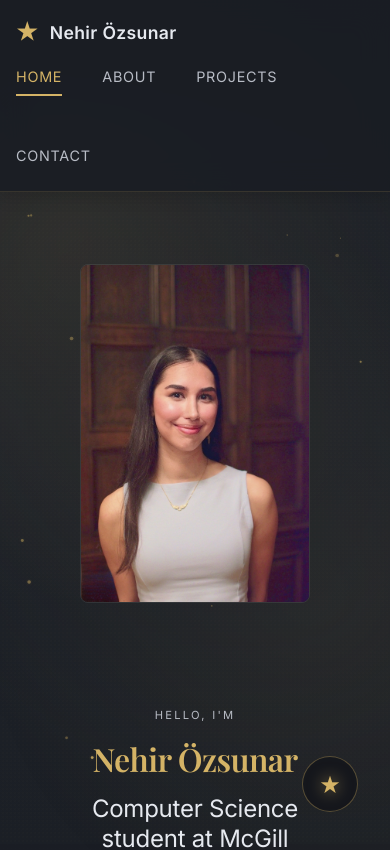
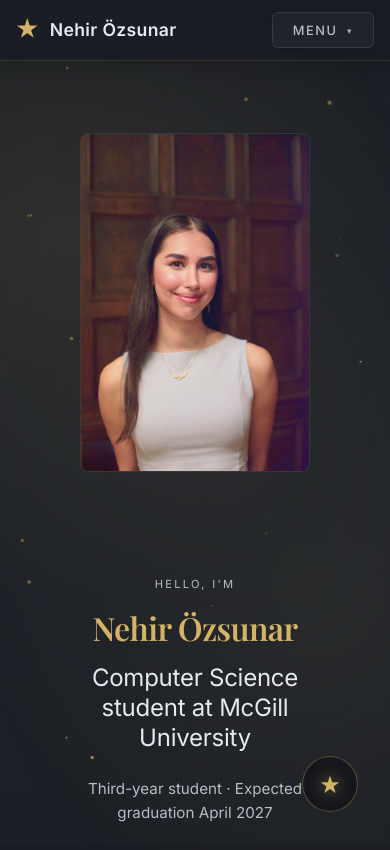
Before and after one commit to nehirozs/my-website, a React (Vite) app: page / in a window 390 px wide. Shown: the top 850 px of the page. Built offline with nearby package versions, Linux system fonts and the light colour scheme.

Commit message:
phone view fix

```diff
--- a/src/App.jsx
+++ b/src/App.jsx
@@ -1,5 +1,5 @@
 import { Link, Routes, Route, useLocation } from 'react-router-dom'
-import { useEffect, useState } from 'react'
+import { useEffect, useState, useRef } from 'react'
 import Home from './pages/Home'
 import About from './pages/About'
 import Projects from './pages/Projects'
@@ -7,9 +7,30 @@ import Contact from './pages/Contact'
 import ScrollToTop from './components/ScrollToTop'
 import Background from './components/Background'
 
+const navItems = [
+  { to: '/', label: 'Home' },
+  { to: '/about', label: 'About' },
+  { to: '/projects', label: 'Projects' },
+  { to: '/contact', label: 'Contact' },
+];
+
 export default function App() {
   const location = useLocation();
   const [isTransitioning, setIsTransitioning] = useState(false);
+  const [menuOpen, setMenuOpen] = useState(false);
+  const menuRef = useRef(null);
+
+  useEffect(() => {
+    function handleClickOutside(e) {
+      if (menuRef.current && !menuRef.current.contains(e.target)) {
+        setMenuOpen(false);
+      }
+    }
+    if (menuOpen) {
+      document.addEventListener('mousedown', handleClickOutside);
+      return () => document.removeEventListener('mousedown', handleClickOutside);
+    }
+  }, [menuOpen]);
 
   useEffect(() => {
     setIsTransitioning(true);
@@ -17,6 +38,10 @@ export default function App() {
       setIsTransitioning(false);
     }, 400);
     return () => clearTimeout(timer);
+  }, [location.pathname]);
+
+  useEffect(() => {
+    setMenuOpen(false);
   }, [location.pathname]);
 
   return (
@@ -29,47 +54,60 @@ export default function App() {
           <span style={styles.logoText}>Nehir Özsunar</span>
         </Link>
 
-        <div style={styles.navLinks}>
+        {/* Desktop: direct links */}
+        <div className="nav-links-desktop" style={styles.navLinksDesktop}>
+          {navItems.map(({ to, label }) => (
             <Link
-            to="/"
+              to={to}
               style={{
                 ...styles.navLink,
-              ...(location.pathname === '/' ? styles.navLinkActive : {})
+                ...(location.pathname === to ? styles.navLinkActive : {}),
               }}
               className="nav-link"
             >
-            Home
+              {label}
             </Link>
+          ))}
+        </div>
+
+        {/* Mobile: menu tab + dropdown */}
+        <div className="nav-menu-mobile" style={styles.menuWrapper} ref={menuRef}>
+          <button
+            type="button"
+            className={`menu-tab-btn ${menuOpen ? 'menu-tab-open' : ''}`}
+            style={{
+              ...styles.menuTab,
+              ...(menuOpen ? styles.menuTabActive : {}),
+            }}
+            onClick={() => setMenuOpen((prev) => !prev)}
+            aria-expanded={menuOpen}
+            aria-haspopup="true"
+            aria-label="Toggle menu"
+          >
+            <span style={styles.menuTabLabel}>Menu</span>
+            <span style={{ ...styles.menuArrow, transform: menuOpen ? 'rotate(180deg)' : 'rotate(0deg)' }} aria-hidden>▾</span>
+          </button>
+
+          {menuOpen && (
+            <div style={styles.dropdown} className="nav-dropdown">
+              {navItems.map(({ to, label }, i) => (
                 <Link
-            to="/about"
+                  key={to}
+                  to={to}
                   style={{
-              ...styles.navLink,
-              ...(location.pathname === '/about' ? styles.navLinkActive : {})
+                    ...styles.dropdownLink,
+                    ...(location.pathname === to ? styles.dropdownLinkActive : {}),
+                    animationDelay: `${i * 40}ms`,
                   }}
-            className="nav-link"
+                  className={`nav-dropdown-link ${location.pathname === to ? 'nav-dropdown-link-active' : ''}`}
+                  onClick={() => setMenuOpen(false)}
                 >
-            About
+                  {location.pathname === to && <span className="nav-dropdown-dot" />}
+                  {label}
                 </Link>
-          <Link
-            to="/projects"
-            style={{
-              ...styles.navLink,
-              ...(location.pathname === '/projects' ? styles.navLinkActive : {})
-            }}
-            className="nav-link"
-          >
-            Projects
-          </Link>
-          <Link
-            to="/contact"
-            style={{
-              ...styles.navLink,
-              ...(location.pathname === '/contact' ? styles.navLinkActive : {})
-            }}
-            className="nav-link"
-          >
-            Contact
-          </Link>
+              ))}
+            </div>
+          )}
         </div>
       </nav>
 
@@ -132,8 +170,6 @@ const styles = {
     background: 'rgba(26, 29, 36, 0.9)',
     backdropFilter: 'blur(16px)',
     WebkitBackdropFilter: 'blur(16px)',
-    flexWrap: 'wrap',
-    gap: '1rem',
     borderBottom: '1px solid rgba(212, 179, 102, 0.15)',
   },
   logo: {
@@ -154,10 +190,10 @@ const styles = {
   logoText: {
     letterSpacing: '0.02em',
   },
-  navLinks: {
+  navLinksDesktop: {
     display: 'flex',
+    alignItems: 'center',
     gap: '2.5rem',
-    flexWrap: 'wrap',
   },
   navLink: {
     color: 'var(--text-muted)',
@@ -166,9 +202,79 @@ const styles = {
     letterSpacing: '0.05em',
     textTransform: 'uppercase',
     textDecoration: 'none',
-    transition: 'all 0.3s cubic-bezier(0.4, 0, 0.2, 1)',
     padding: '0.5rem 0',
     position: 'relative',
+    transition: 'all 0.3s cubic-bezier(0.4, 0, 0.2, 1)',
+  },
+  menuWrapper: {
+    position: 'relative',
+  },
+  menuTab: {
+    display: 'flex',
+    alignItems: 'center',
+    gap: '0.6rem',
+    padding: '0.6rem 1.25rem',
+    fontFamily: 'var(--font-display)',
+    fontSize: '0.8rem',
+    fontWeight: 500,
+    letterSpacing: '0.12em',
+    textTransform: 'uppercase',
+    color: 'var(--text-muted)',
+    background: 'rgba(255, 255, 255, 0.03)',
+    border: '1px solid rgba(255, 255, 255, 0.1)',
+    borderRadius: 6,
+    cursor: 'pointer',
+    transition: 'all 0.3s cubic-bezier(0.4, 0, 0.2, 1)',
+    boxShadow: '0 2px 8px rgba(0, 0, 0, 0.15)',
+  },
+  menuTabLabel: {
+    letterSpacing: 'inherit',
+  },
+  menuTabActive: {
+    borderColor: 'rgba(212, 179, 102, 0.4)',
+    color: 'var(--gold)',
+    background: 'rgba(212, 179, 102, 0.1)',
+    boxShadow: '0 4px 16px rgba(212, 179, 102, 0.15), 0 2px 8px rgba(0, 0, 0, 0.2)',
+  },
+  menuArrow: {
+    fontSize: '0.55rem',
+    opacity: 0.9,
+    transition: 'transform 0.35s cubic-bezier(0.4, 0, 0.2, 1)',
+  },
+  dropdown: {
+    position: 'absolute',
+    top: '100%',
+    right: 0,
+    marginTop: '0.6rem',
+    minWidth: '160px',
+    padding: '0.5rem 0',
+    background: 'rgba(22, 24, 30, 0.97)',
+    backdropFilter: 'blur(20px)',
+    WebkitBackdropFilter: 'blur(20px)',
+    border: '1px solid rgba(212, 179, 102, 0.2)',
+    borderRadius: 10,
+    boxShadow: '0 12px 40px rgba(0, 0, 0, 0.4), 0 0 0 1px rgba(255, 255, 255, 0.04)',
+    display: 'flex',
+    flexDirection: 'column',
+    gap: 0,
+    overflow: 'hidden',
+  },
+  dropdownLink: {
+    color: 'var(--text-muted)',
+    fontSize: '0.85rem',
+    fontWeight: 500,
+    letterSpacing: '0.08em',
+    textTransform: 'uppercase',
+    textDecoration: 'none',
+    padding: '0.7rem 1.5rem 0.7rem 1.75rem',
+    transition: 'all 0.25s cubic-bezier(0.4, 0, 0.2, 1)',
+    position: 'relative',
+    display: 'flex',
+    alignItems: 'center',
+    gap: '0.75rem',
+  },
+  dropdownLinkActive: {
+    color: 'var(--gold)',
   },
   navLinkActive: {
     color: 'var(--gold)',
--- a/src/styles/globals.css
+++ b/src/styles/globals.css
@@ -99,6 +99,14 @@
     -webkit-backdrop-filter: blur(16px);
     border-bottom: 1px solid rgba(212, 179, 102, 0.15);
     box-shadow: 0 4px 16px rgba(0, 0, 0, 0.15);
+  }
+
+  /* Desktop: show direct links, hide menu tab */
+  .nav-links-desktop {
+    display: flex;
+  }
+  .nav-menu-mobile {
+    display: none;
   }
 
   /* Education Card - Desktop Layout */
@@ -422,11 +430,15 @@
       overflow-x: hidden;
     }
 
-    /* Navigation fixes */
+    /* Navigation: menu tab on phone, hide direct links */
+    .nav-links-desktop {
+      display: none !important;
+    }
+    .nav-menu-mobile {
+      display: block !important;
+    }
     nav {
-      padding: 1rem !important;
-      flex-wrap: wrap !important;
-      gap: 0.5rem !important;
+      padding: 0.75rem 1rem !important;
     }
 
     /* Text sizing */
@@ -661,6 +673,68 @@
   nav a.nav-link:hover::after,
   nav a.nav-link[style*="gold"]::after {
     width: 100%;
+  }
+
+  /* Menu tab hover */
+  .menu-tab-btn:hover {
+    border-color: rgba(212, 179, 102, 0.35);
+    color: var(--text-main);
+    background: rgba(255, 255, 255, 0.06);
+  }
+  .menu-tab-btn:focus-visible {
+    outline: 2px solid var(--gold);
+    outline-offset: 2px;
+  }
+
+  /* Dropdown entrance */
+  .nav-dropdown {
+    animation: menuDropdownIn 0.35s cubic-bezier(0.16, 1, 0.3, 1) forwards;
+  }
+  @keyframes menuDropdownIn {
+    from {
+      opacity: 0;
+      transform: translateY(-8px);
+    }
+    to {
+      opacity: 1;
+      transform: translateY(0);
+    }
+  }
+  .nav-dropdown-link {
+    animation: menuItemIn 0.4s cubic-bezier(0.16, 1, 0.3, 1) forwards;
+    opacity: 0;
+    transform: translateX(-6px);
+  }
+  @keyframes menuItemIn {
+    to {
+      opacity: 1;
+      transform: translateX(0);
+    }
+  }
+  @media (prefers-reduced-motion: reduce) {
+    .nav-dropdown,
+    .nav-dropdown-link {
+      animation: none;
+    }
+    .nav-dropdown-link {
+      opacity: 1;
+      transform: none;
+    }
+  }
+  .nav-dropdown-dot {
+    width: 6px;
+    height: 6px;
+    border-radius: 50%;
+    background: var(--gold);
+    flex-shrink: 0;
+  }
+  .nav-dropdown-link:hover {
+    background: rgba(255, 255, 255, 0.06);
+    color: var(--text-main);
+    padding-left: 2rem;
+  }
+  .nav-dropdown-link-active:hover {
+    color: var(--gold);
   }
 
   @media (hover: hover) and (pointer: fine) {
```
Lines whose indentation alone changed are shown as unchanged.
